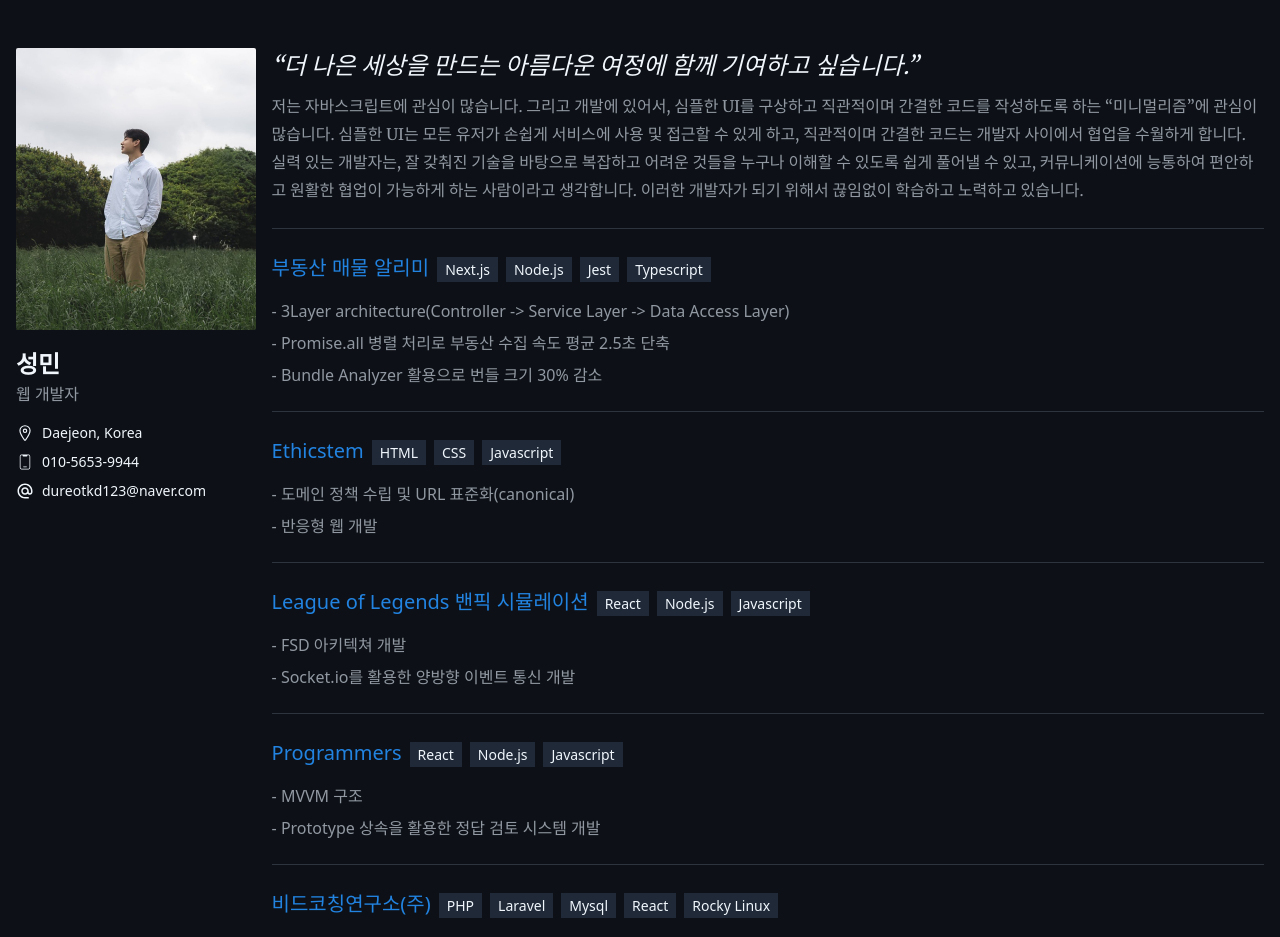
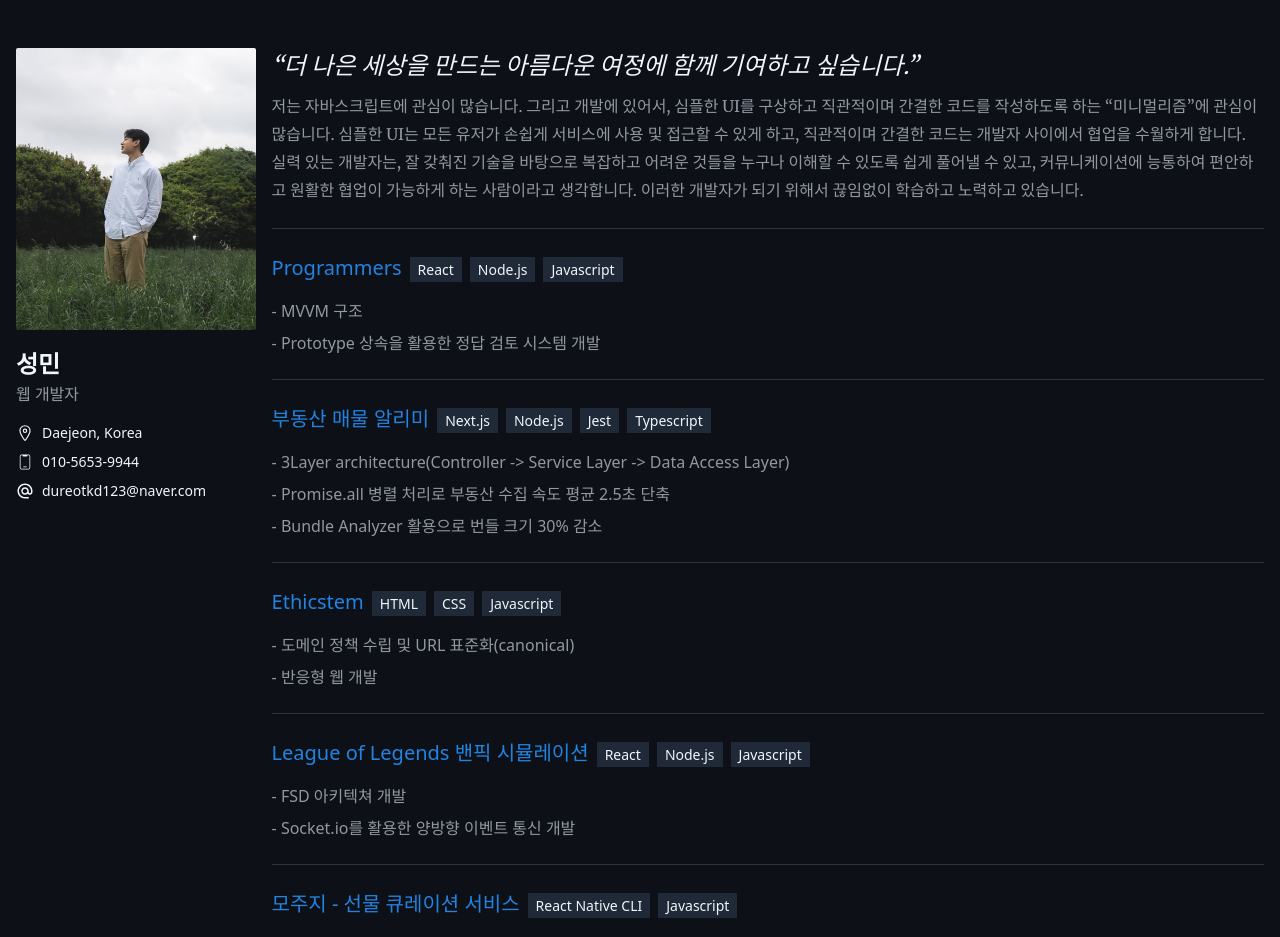
Before and after one commit to dureotkd/sungmin.me, a Next.js app: page / in a window 1280 px wide. Shown: the top 937 px of the page. Built offline with nearby package versions, Linux system fonts and the light colour scheme.

Commit message:
프로젝트 추가

```diff
--- a/src/app/main.tsx
+++ b/src/app/main.tsx
@@ -28,6 +28,15 @@ const listItemVariants = {
 export default function Main() {
   const projects = [
     {
+      title: "Programmers",
+      link: "https://exam-six-cyan.vercel.app",
+      descriptions: [
+        "MVVM 구조",
+        "Prototype 상속을 활용한 정답 검토 시스템 개발",
+      ],
+      languages: ["React", "Node.js", "Javascript"],
+    },
+    {
       title: "부동산 매물 알리미",
       link: "https://www.areleme.com",
       descriptions: [
@@ -56,13 +65,14 @@ export default function Main() {
       languages: ["React", "Node.js", "Javascript"],
     },
     {
-      title: "Programmers",
-      link: "https://exam-six-cyan.vercel.app",
+      title: "모주지 - 선물 큐레이션 서비스",
+      link: "https://disquiet.io/product/%EB%AA%A8%EC%A3%BC%EC%A7%80",
       descriptions: [
-        "MVVM 구조",
-        "Prototype 상속을 활용한 정답 검토 시스템 개발",
+        "Android & IOS 배포",
+        "코드푸쉬 개발",
+        "Proguard를 통한 App Volumne 최적화",
       ],
-      languages: ["React", "Node.js", "Javascript"],
+      languages: ["React Native CLI", "Javascript"],
     },
     {
       title: "비드코칭연구소(주)",
```
